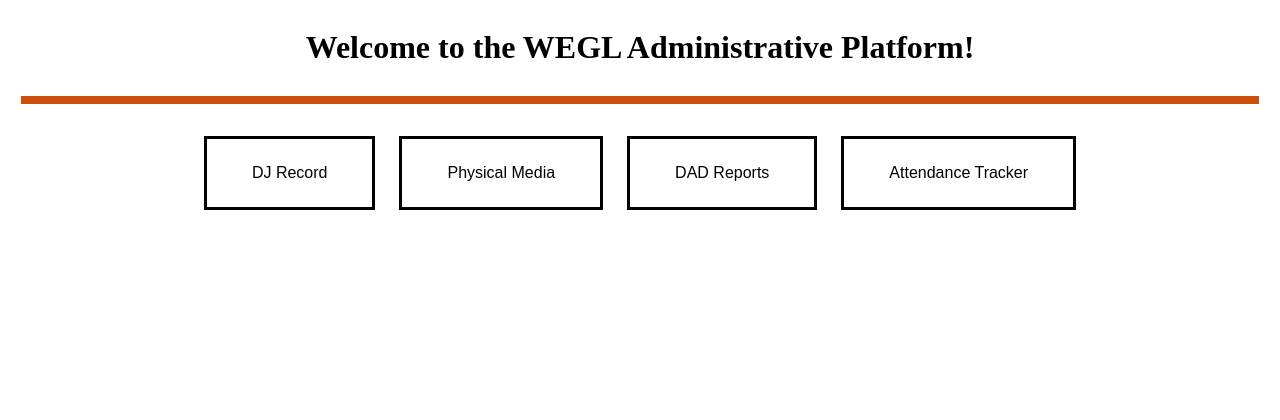
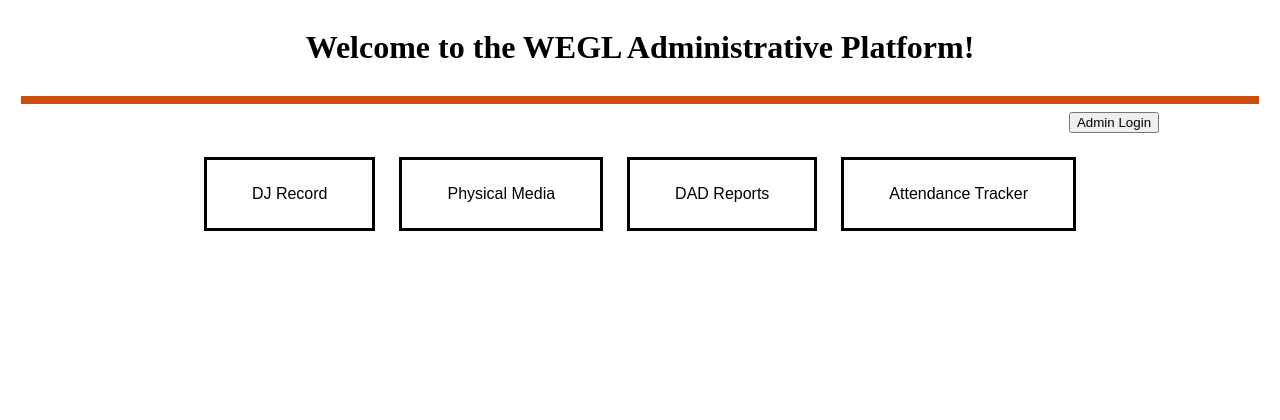
Before and after one commit to aulukeallen/WEGL-Senior-Design, a Django app: page / in a window 1280 px wide. Shown: the top 420 px of the page. Run offline with Django 5.2, Linux system fonts and the light colour scheme.

Commit message:
admin button

```diff
--- a/src/weglsite/homepage/templates/homepage/home.html
+++ b/src/weglsite/homepage/templates/homepage/home.html
@@ -9,6 +9,9 @@
     <div id="WEGLheader" class="flexCenter">
         <h1>Welcome to the WEGL Administrative Platform!</h1>
         <hr id="customLine">
+        <div id="logoutDiv">
+            <a href="/admin/login/"><button type="button">Admin Login</button></a>
+        </div>
     </div>
 
 
--- a/src/weglsite/templates/master_header.html
+++ b/src/weglsite/templates/master_header.html
@@ -8,5 +8,8 @@
     <div style="font-size: 1.5em; font-weight: bold;">
         WEGL 91.1 FM Admin
     </div>
+    <div>
+        <a href="/admin/login/" style="float: right; margin-top: 20px;"><button type="button">Admin Login</button></a>
+    </div>
 </div>
 <hr style="margin: 0; border: none; border-top: 2px solid #fff;">
```
